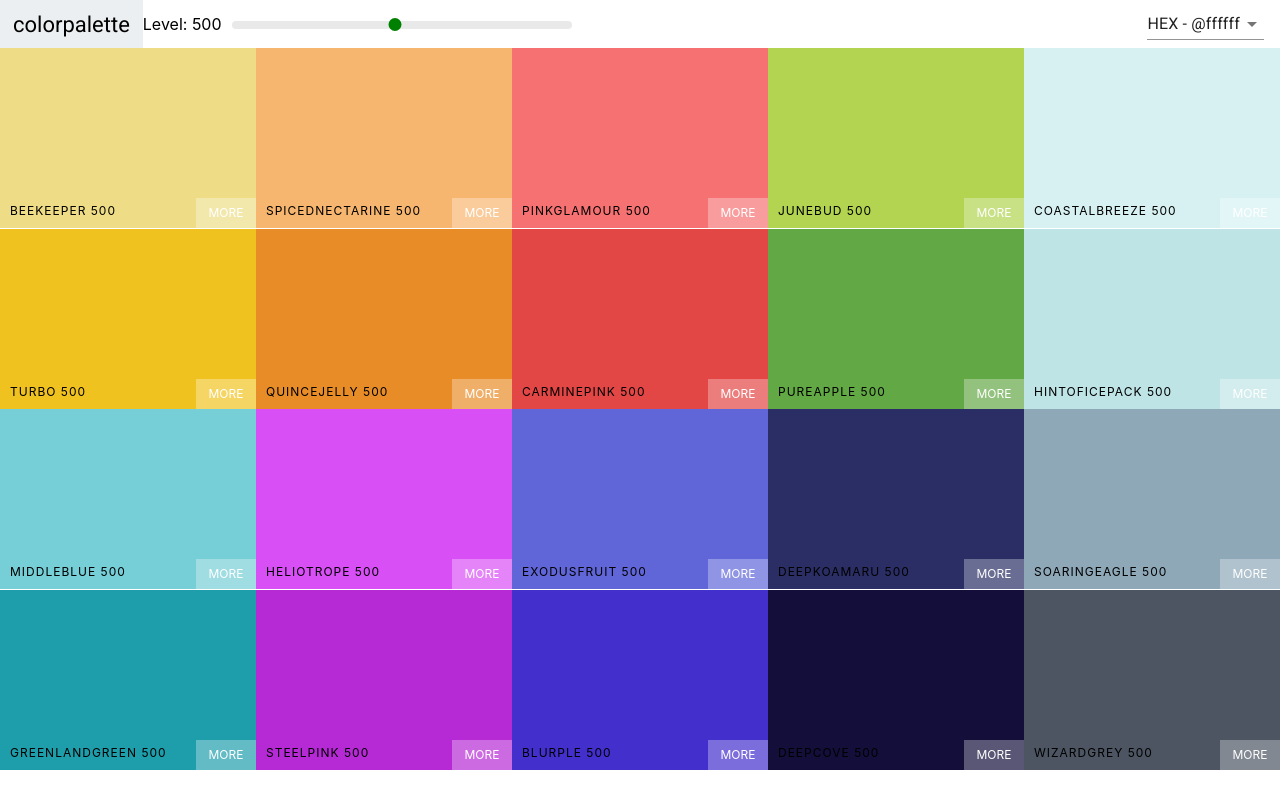
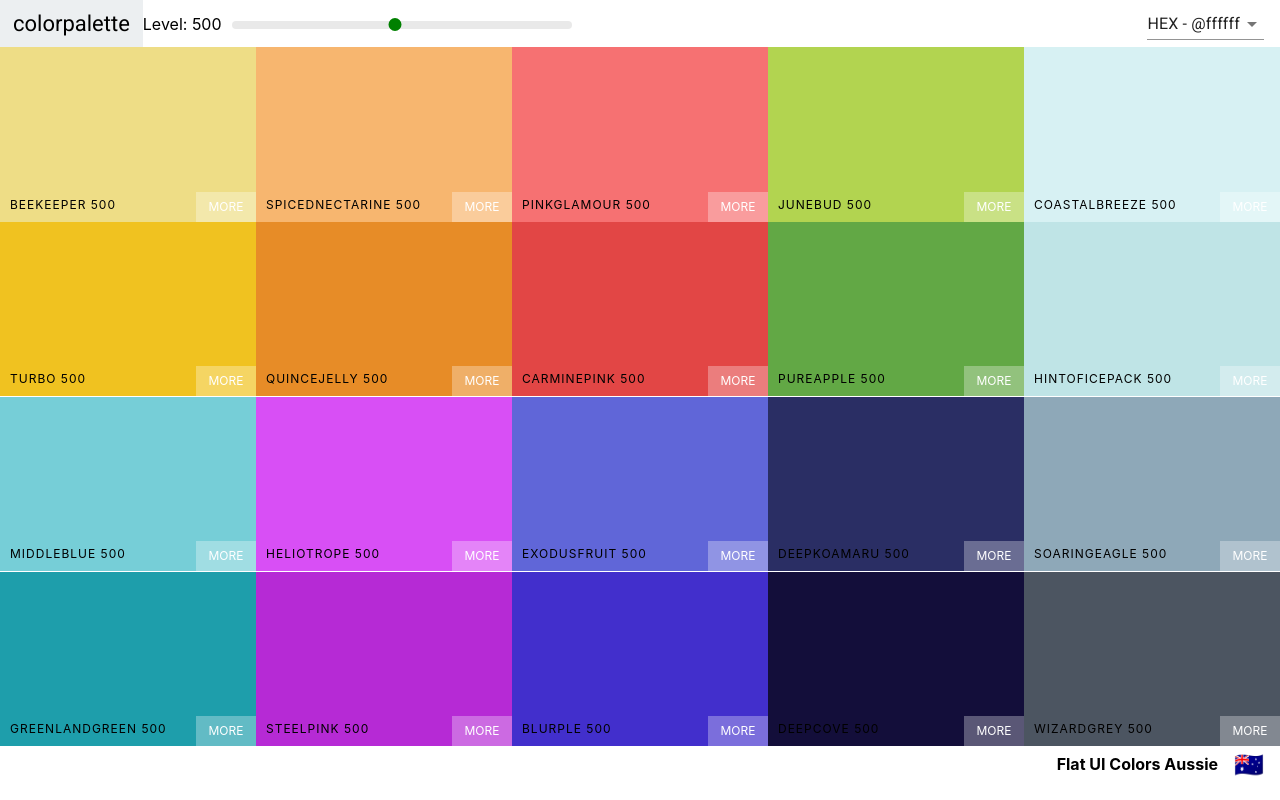
Before and after one commit to feuerbacherb/color-palette, a React (Create React App) app: page /palette/flat-ui-colors-american in a window 1280 px wide. Built offline with nearby package versions, Linux system fonts and the light colour scheme.

Commit message:
added footer to Palette component, fixed ColorBox key, styled footer

```diff
--- a/src/Palette.css
+++ b/src/Palette.css
@@ -1,35 +1,23 @@
 .Palette {
-	height: 100vh;
+	height: 98vh;
+	display: flex;
+	flex-direction: column;
 }
 
 .Palette-colors {
 	height: 90%;
 }
 
-.slider {
-	width: 340px;
-	margin: 0 10px;
-	display: inline-block;
+.Palette-footer {
+	background-color: white;
+	height: 5vh;
+	display: flex;
+	justify-content: flex-end;
+	align-items: center;
+	font-weight: bold;
 }
 
-.rc-slider-track {
-	background-color: transparent;
+.emoji {
+	font-size: 1.5rem;
+	margin: 0 1rem;
 }
-
-.rc-slider-handle,
-.rc-slider-handle:focus,
-.rc-slider-handle:active,
-.rc-slider-handle:hover {
-	background-color: green;
-	outline: none;
-	border: 2px solid green;
-	box-shadow: none;
-	width: 13px;
-	height: 13px;
-	margin-left: -7px;
-	margin-top: -3px;
-}
-
-.rc-slider-rail {
-	height: 8px;
-}
--- a/src/Palette.js
+++ b/src/Palette.js
@@ -20,15 +20,20 @@ class Palette extends Component {
 	}
 
 	render() {
-		const { colors } = this.props.palette;
+		const { colors, paletteName, emoji } = this.props.palette;
 		const { level, format } = this.state;
-		const colorBoxes = colors[level].map((color) => <ColorBox background={color[format]} name={color.name} />);
+		const colorBoxes = colors[level].map((color) => (
+			<ColorBox background={color[format]} name={color.name} key={color.id} />
+		));
 		return (
 			<div className='Palette'>
 				<NavBar level={level} changeLevel={this.changeLevel} handleChange={this.changeFormat} />
-				{/* NavBar goes here */}
+
 				<div className='Palette-colors'>{colorBoxes}</div>
-				{/* footer */}
+				<footer className='Palette-footer'>
+					{paletteName}
+					<span className='emoji'>{emoji}</span>
+				</footer>
 			</div>
 		);
 	}
```
